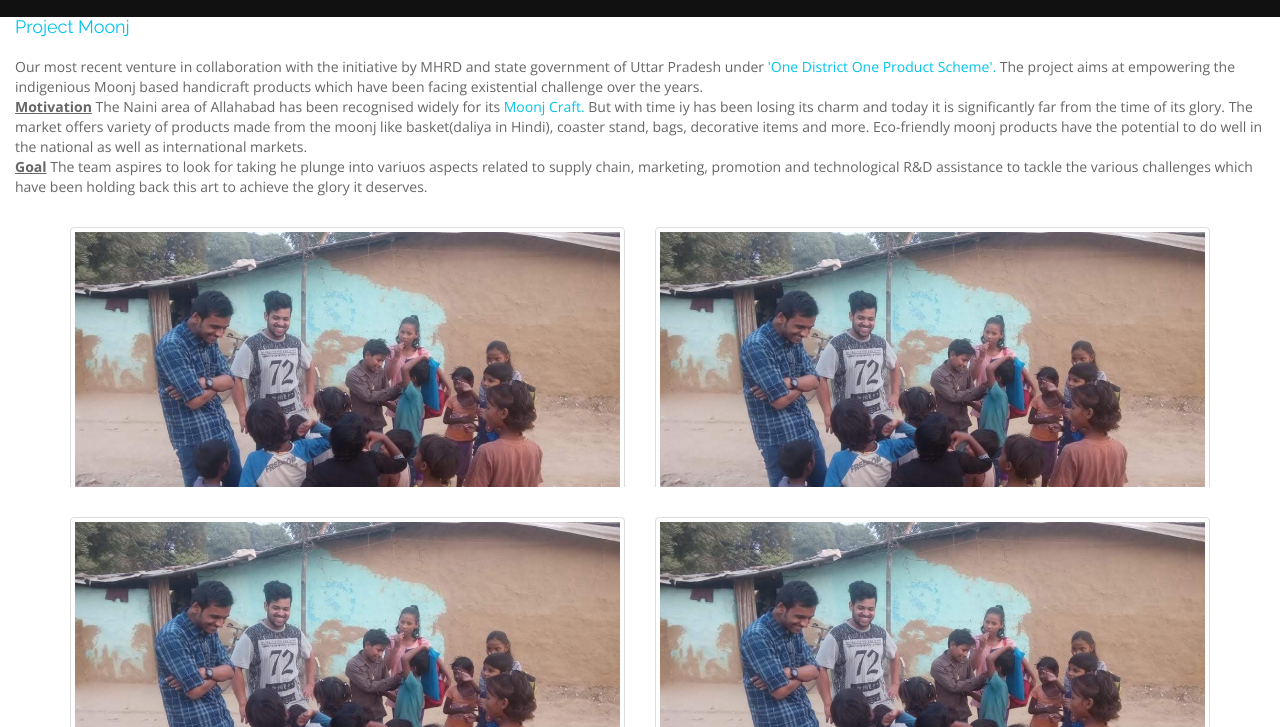
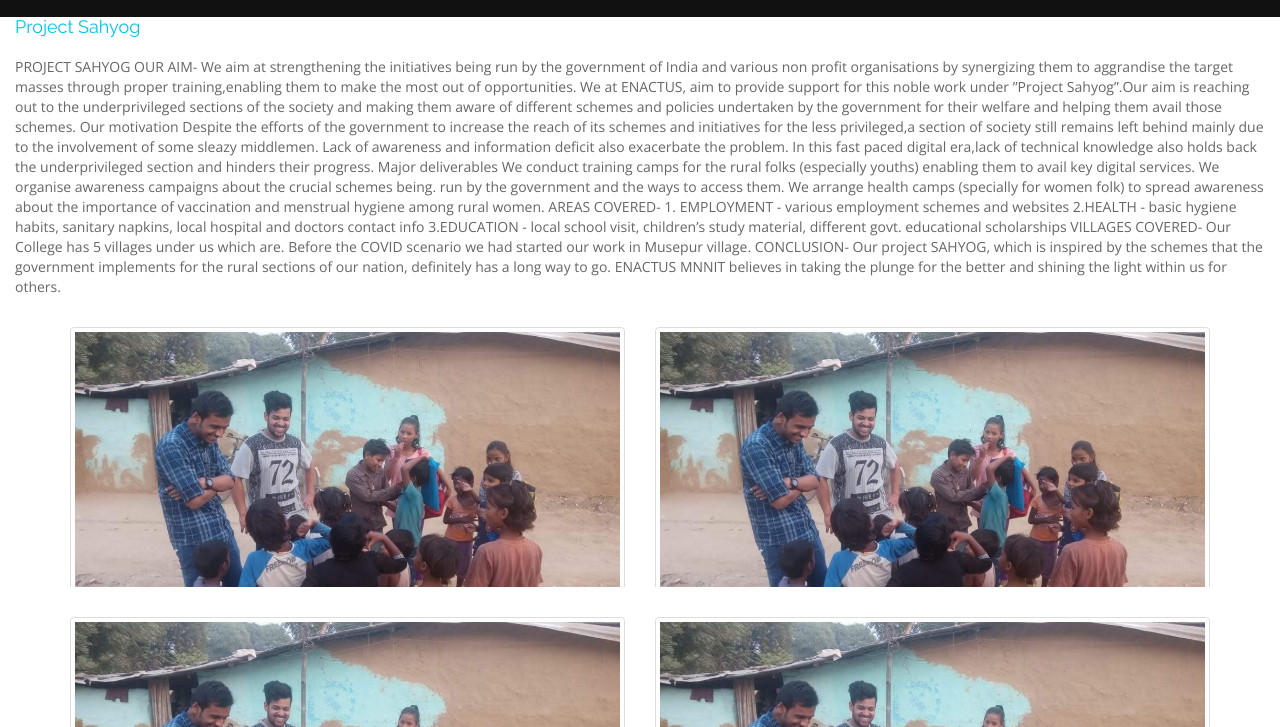
Before and after one commit to varshneypragyan/Enactus-Website, a plain HTML site: page htdocs/Sahyog.html in a window 1280 px wide. Shown: the part 73-800 px from the top of the page. Drawn offline with nearby package versions, Linux system fonts and the light colour scheme.

Commit message:
content of projects added

```diff
--- a/htdocs/Sahyog.html
+++ b/htdocs/Sahyog.html
@@ -67,13 +67,38 @@
   </header>
   <!-- header -->
   <div class="col-md-12 service-iem" id="moonj">
-    <h4 class="service-title"><a href="">Project Moonj</a></h4>
-    <p class="service-description">
-      Our most recent venture in collaboration with the initiative by MHRD and state government of Uttar Pradesh under <a href="http://odopup.in/en/article/district-profile-allahabad">'One District One Product Scheme'.</a> The project aims at empowering the indigenious Moonj based handicraft products which have been facing existential challenge over the years.
-      <br>
-      <strong><u>Motivation</u></strong> The Naini area of Allahabad has been recognised widely for its <a href="https://medium.com/direct-create/moonj-basketry-form-uttar-pradesh-cfd5aad98dd0">Moonj Craft. </a>But with time iy has been losing its charm and today it is significantly far from the time of its glory. The market offers variety of products made from the moonj like basket(daliya in Hindi), coaster stand, bags, decorative items and more. Eco-friendly moonj products have the potential to do well in the national as well as international markets.
-      <br>
-      <strong><u>Goal</u></strong> The team aspires to look for taking he plunge into variuos aspects related to supply chain, marketing, promotion and technological R&D assistance to tackle the various challenges which have been holding back this art to achieve the glory it deserves.
+    <h4 class="service-title"><a href="">Project Sahyog</a></h4>
+    <p>
+      PROJECT SAHYOG
+      OUR AIM-
+      We aim at strengthening the initiatives being run by the government of India and various non profit organisations by synergizing them to aggrandise the target masses through proper training,enabling them to make the most out of opportunities.
+       We at ENACTUS, aim to provide support for this noble work under ”Project
+      Sahyog”.Our aim is reaching out to the underprivileged sections of the society and making them
+      aware of different schemes and policies undertaken by the government for their welfare and helping
+      them avail those schemes.
+      Our motivation
+      Despite the efforts of the government to increase the reach of its schemes and initiatives for the less privileged,a section of society still remains left behind mainly due to the involvement of some sleazy middlemen.
+      Lack of awareness and information deficit also exacerbate the problem.
+      In this fast paced digital era,lack of technical knowledge also holds back the underprivileged section and hinders their progress.
+
+      Major deliverables
+      We conduct training camps for the rural folks (especially youths) enabling them to avail key digital services.
+      We organise awareness campaigns about the crucial schemes being. run by the government and the ways to access them.
+      We arrange health camps (specially for women folk) to spread awareness about the importance of vaccination and menstrual hygiene among rural women.
+      AREAS COVERED-
+      1. EMPLOYMENT - various employment schemes and websites
+      2.HEALTH - basic hygiene habits, sanitary napkins, local hospital and doctors contact info
+      3.EDUCATION - local school visit, children’s study material, different govt. educational
+      scholarships
+      VILLAGES COVERED-
+      Our College has 5 villages under us which are. Before the COVID scenario we had started our work in
+      Musepur village.
+
+      CONCLUSION-
+      Our project SAHYOG, which is inspired by the schemes that the government implements for the
+      rural sections of our nation, definitely has a long way to go.
+      ENACTUS MNNIT believes in taking the plunge for the better and shining the light within us for
+      others.
     </p>
   </div>
 
```
Also changed, not shown: htdocs/Moonj.html (+21 -0 lines), htdocs/Neer.html (+24 -7 lines), htdocs/Samvesh.html (+35 -8 lines).
